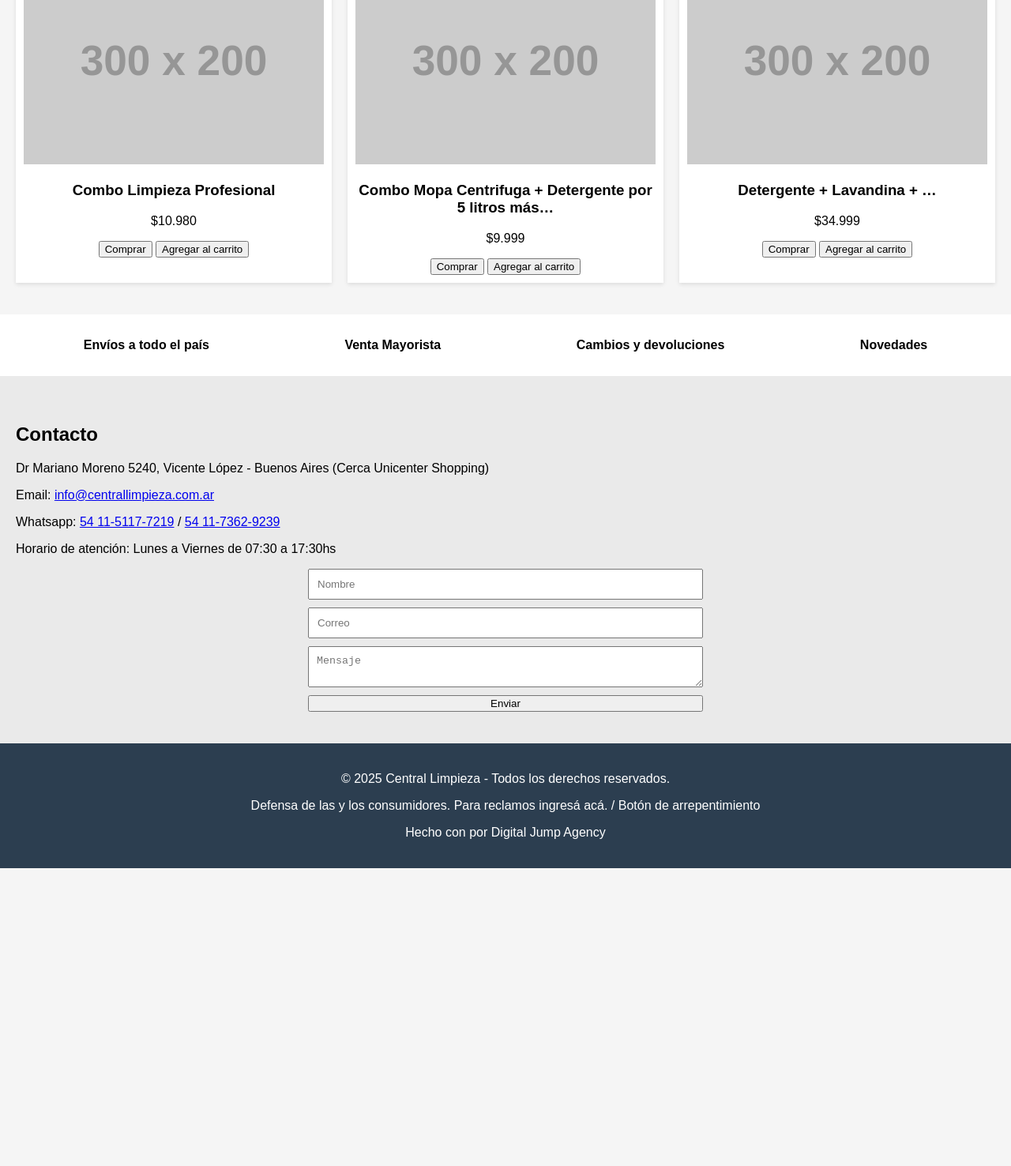
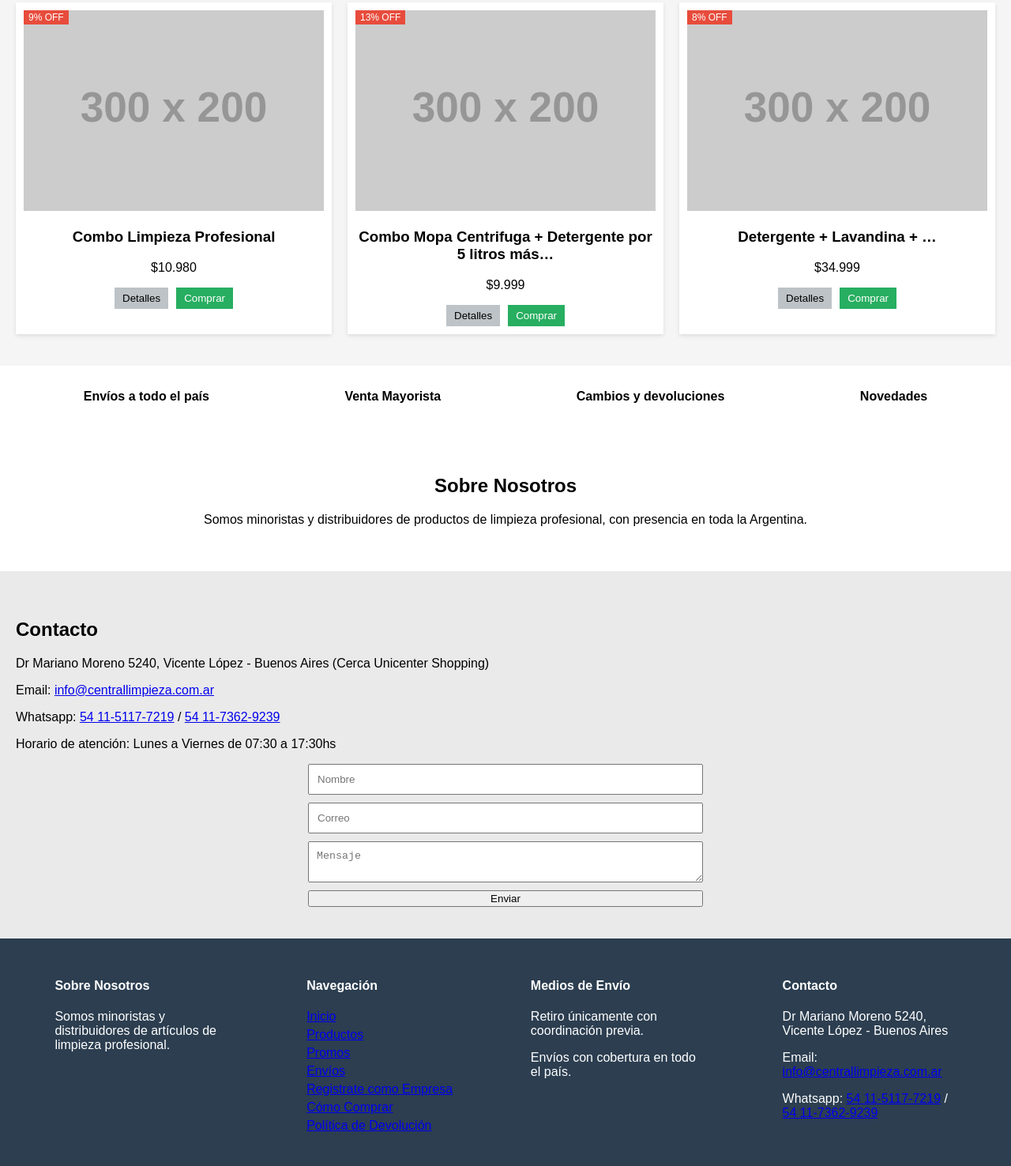
Before and after one commit to smnunezleal/central_limpieza, a plain HTML site: page index.html in a window 1280 px wide. Shown: the part 1024-2500 px from the top of the page at 79% size. Before the commit the page ends 2123 px from the top, so only its background shows below. Drawn offline with Linux system fonts and the light colour scheme; placeholder pictures from the web are drawn by us.

Commit message:
Enhance homepage with search and additional sections

```diff
--- a/css/style.css
+++ b/css/style.css
@@ -43,6 +43,11 @@ nav ul li a {
     text-decoration: none;
 }
 
+.search-bar {
+    margin-left: 20px;
+    padding: 6px;
+}
+
 .user-links a {
     color: white;
     margin-left: 10px;
@@ -56,6 +61,29 @@ nav ul li a {
     color: white;
     padding: 8px 12px;
     cursor: pointer;
+}
+
+.product-buttons {
+    display: flex;
+    justify-content: center;
+    gap: 10px;
+    margin-top: 10px;
+}
+
+.details-btn,
+.add-cart-btn {
+    padding: 6px 10px;
+    border: none;
+    cursor: pointer;
+}
+
+.details-btn {
+    background: #bdc3c7;
+}
+
+.add-cart-btn {
+    background: #27ae60;
+    color: white;
 }
 
 .cart {
@@ -122,6 +150,17 @@ nav ul li a {
     font-weight: bold;
 }
 
+.ver-todos {
+    text-align: center;
+    margin-top: 20px;
+}
+
+.about {
+    padding: 40px 20px;
+    background: #fff;
+    text-align: center;
+}
+
 .contacto {
     padding: 40px 20px;
     background-color: #eaeaea;
@@ -146,3 +185,25 @@ footer {
     background-color: #2c3e50;
     color: white;
 }
+
+.footer-columns {
+    display: flex;
+    flex-wrap: wrap;
+    justify-content: space-around;
+    text-align: left;
+    margin-bottom: 20px;
+}
+
+.footer-col {
+    margin: 10px;
+    max-width: 220px;
+}
+
+.footer-col ul {
+    list-style: none;
+    padding: 0;
+}
+
+.footer-col ul li {
+    margin-bottom: 5px;
+}
--- a/index.html
+++ b/index.html
@@ -21,6 +21,7 @@
                 <li><a href="#devolucion">Política de Devolución</a></li>
             </ul>
         </nav>
+        <input type="search" id="search" class="search-bar" placeholder="Buscar">
         <div class="user-links">
             <a href="#crear-cuenta">Crear Cuenta</a>
             <a href="#login">Iniciar Sesión</a>
@@ -40,21 +41,31 @@
                 <img src="https://via.placeholder.com/300x200" alt="Pack de 8 Rollo Cocina 200 Paños">
                 <h3>Pack de 8 Rollo Cocina 200 Paños</h3>
                 <p>$12.500</p>
-                <button>Comprar</button>
+                <div class="product-buttons">
+                    <button class="details-btn">Detalles</button>
+                    <button class="add-cart-btn">Comprar</button>
+                </div>
             </div>
             <div class="producto">
                 <img src="https://via.placeholder.com/300x200" alt="Limpiador líquido desinfectante Premium para pisos 5 litros">
                 <h3>Limpiador líquido desinfectante Premium para pisos 5 litros</h3>
                 <p>$11.500</p>
-                <button>Comprar</button>
+                <div class="product-buttons">
+                    <button class="details-btn">Detalles</button>
+                    <button class="add-cart-btn">Comprar</button>
+                </div>
             </div>
             <div class="producto">
                 <img src="https://via.placeholder.com/300x200" alt="Test Kit PH Pileta Tradicional">
                 <h3>Test Kit PH Pileta Tradicional</h3>
                 <p>$12.950</p>
-                <button>Comprar</button>
+                <div class="product-buttons">
+                    <button class="details-btn">Detalles</button>
+                    <button class="add-cart-btn">Comprar</button>
+                </div>
             </div>
         </div>
+        <div class="ver-todos"><a href="#">Ver todos los productos</a></div>
     </section>
 
     <section id="promos" class="promos">
@@ -65,21 +76,30 @@
                 <img src="https://via.placeholder.com/300x200" alt="Combo Limpieza Profesional">
                 <h3>Combo Limpieza Profesional</h3>
                 <p>$10.980</p>
-                <button>Comprar</button>
+                <div class="product-buttons">
+                    <button class="details-btn">Detalles</button>
+                    <button class="add-cart-btn">Comprar</button>
+                </div>
             </div>
             <div class="producto">
                 <span class="badge">13% OFF</span>
                 <img src="https://via.placeholder.com/300x200" alt="Combo Mopa Centrifuga + Detergente por 5 litros más">
                 <h3>Combo Mopa Centrifuga + Detergente por 5 litros más…</h3>
                 <p>$9.999</p>
-                <button>Comprar</button>
+                <div class="product-buttons">
+                    <button class="details-btn">Detalles</button>
+                    <button class="add-cart-btn">Comprar</button>
+                </div>
             </div>
             <div class="producto">
                 <span class="badge">8% OFF</span>
                 <img src="https://via.placeholder.com/300x200" alt="Detergente + Lavandina + …">
                 <h3>Detergente + Lavandina + …</h3>
                 <p>$34.999</p>
-                <button>Comprar</button>
+                <div class="product-buttons">
+                    <button class="details-btn">Detalles</button>
+                    <button class="add-cart-btn">Comprar</button>
+                </div>
             </div>
         </div>
     </section>
@@ -89,6 +109,11 @@
         <div class="info-item">Venta Mayorista</div>
         <div class="info-item">Cambios y devoluciones</div>
         <div class="info-item">Novedades</div>
+    </section>
+
+    <section id="sobre-nosotros" class="about">
+        <h2>Sobre Nosotros</h2>
+        <p>Somos minoristas y distribuidores de productos de limpieza profesional, con presencia en toda la Argentina.</p>
     </section>
 
     <div id="cart" class="cart hidden">
@@ -111,6 +136,35 @@
     </section>
 
     <footer>
+        <div class="footer-columns">
+            <div class="footer-col">
+                <h4>Sobre Nosotros</h4>
+                <p>Somos minoristas y distribuidores de artículos de limpieza profesional.</p>
+            </div>
+            <div class="footer-col">
+                <h4>Navegación</h4>
+                <ul>
+                    <li><a href="#">Inicio</a></li>
+                    <li><a href="#productos">Productos</a></li>
+                    <li><a href="#promos">Promos</a></li>
+                    <li><a href="#envios">Envíos</a></li>
+                    <li><a href="#registrate">Registrate como Empresa</a></li>
+                    <li><a href="#como-comprar">Cómo Comprar</a></li>
+                    <li><a href="#devolucion">Política de Devolución</a></li>
+                </ul>
+            </div>
+            <div class="footer-col">
+                <h4>Medios de Envío</h4>
+                <p>Retiro únicamente con coordinación previa.</p>
+                <p>Envíos con cobertura en todo el país.</p>
+            </div>
+            <div class="footer-col">
+                <h4>Contacto</h4>
+                <p>Dr Mariano Moreno 5240, Vicente López - Buenos Aires</p>
+                <p>Email: <a href="mailto:info@centrallimpieza.com.ar">info@centrallimpieza.com.ar</a></p>
+                <p>Whatsapp: <a href="tel:+541151177219">54 11-5117-7219</a> / <a href="tel:+541173629239">54 11-7362-9239</a></p>
+            </div>
+        </div>
         <p>&copy; 2025 Central Limpieza - Todos los derechos reservados.</p>
         <p>Defensa de las y los consumidores. Para reclamos ingresá acá. / Botón de arrepentimiento</p>
         <p>Hecho con por Digital Jump Agency</p>
--- a/js/script.js
+++ b/js/script.js
@@ -4,6 +4,7 @@ document.addEventListener('DOMContentLoaded', () => {
     const cartContainer = document.getElementById('cart');
     const cartItemsContainer = document.getElementById('cart-items');
     const products = document.querySelectorAll('.producto');
+    const searchInput = document.getElementById('search');
     let cart = JSON.parse(localStorage.getItem('cart')) || [];
 
     function updateCartCount() {
@@ -23,17 +24,25 @@ document.addEventListener('DOMContentLoaded', () => {
         });
     }
 
-    products.forEach(prod => {
-        const name = prod.querySelector('h3').textContent;
-        const btn = document.createElement('button');
-        btn.textContent = 'Agregar al carrito';
+    const addButtons = document.querySelectorAll('.add-cart-btn');
+    addButtons.forEach(btn => {
+        const name = btn.closest('.producto').querySelector('h3').textContent;
         btn.addEventListener('click', () => {
             cart.push(name);
             localStorage.setItem('cart', JSON.stringify(cart));
             updateCartCount();
         });
-        prod.appendChild(btn);
     });
+
+    if (searchInput) {
+        searchInput.addEventListener('input', () => {
+            const query = searchInput.value.toLowerCase();
+            products.forEach(prod => {
+                const name = prod.querySelector('h3').textContent.toLowerCase();
+                prod.style.display = name.includes(query) ? '' : 'none';
+            });
+        });
+    }
 
     cartButton.addEventListener('click', () => {
         cartContainer.classList.toggle('hidden');
```
